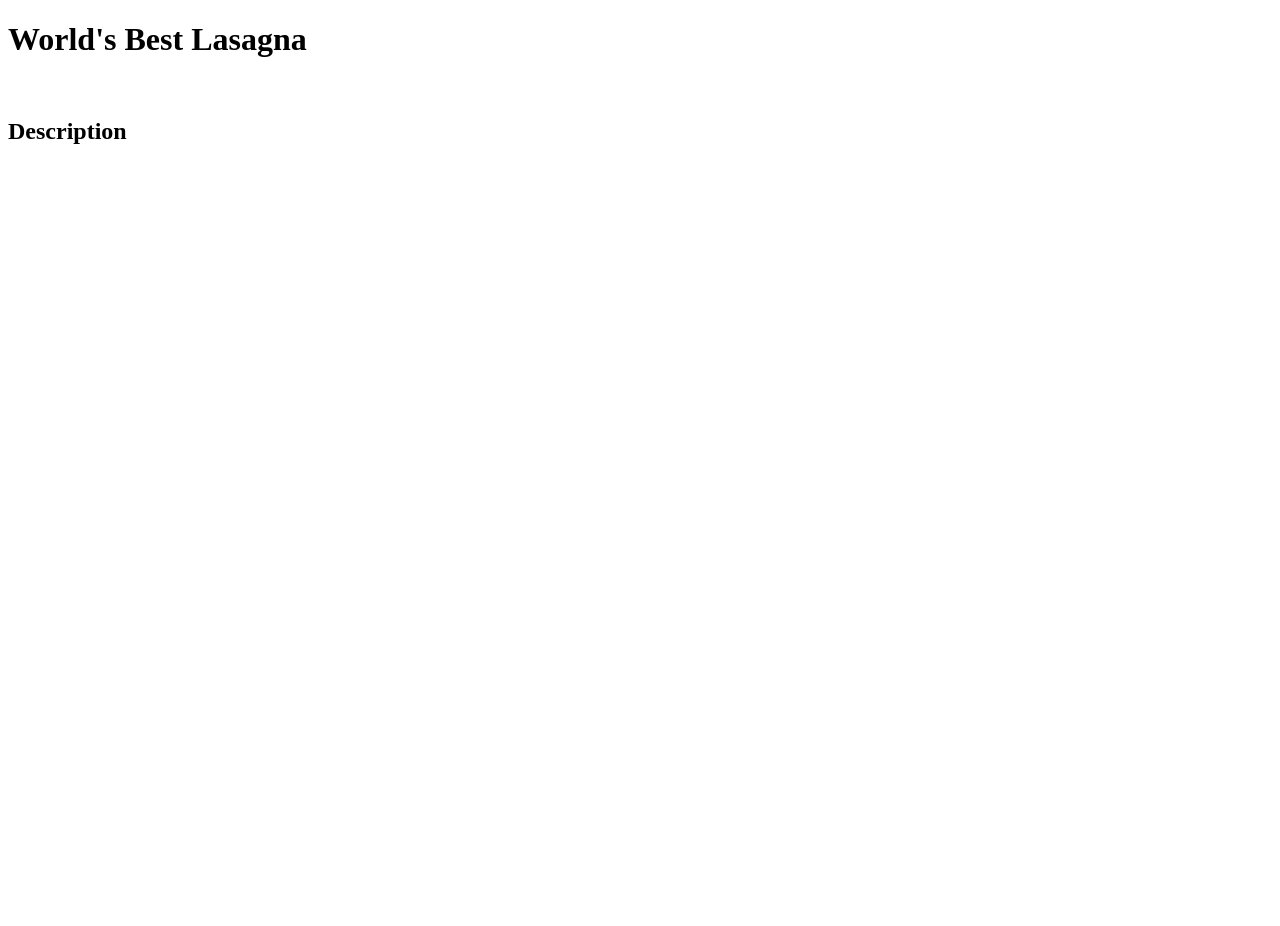
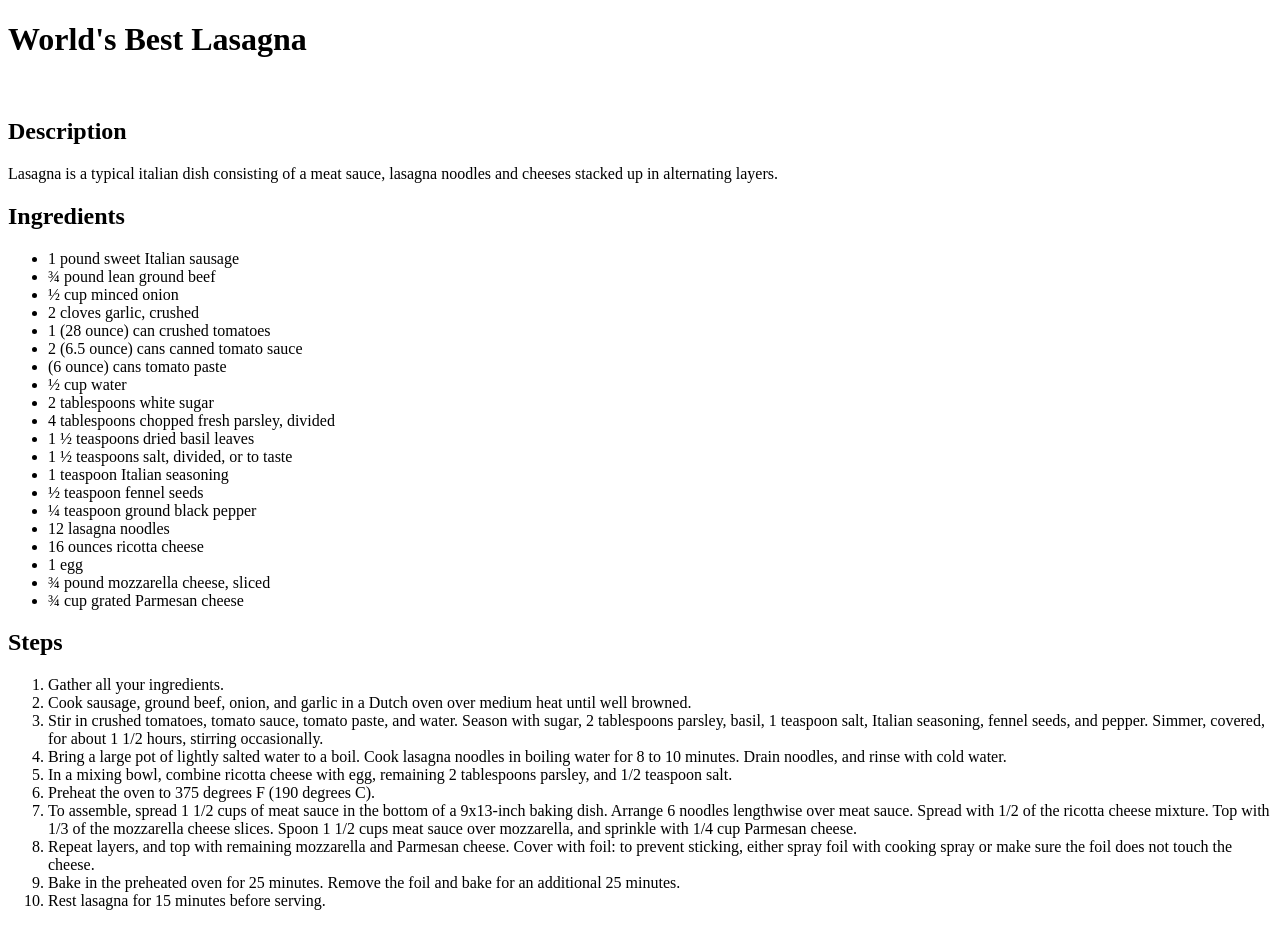
Before and after one commit to FeCavalcante09/odin-recipes, a plain HTML site: page recipes/lasagna.html in a window 1280 px wide. Before the commit the page ends 800 px from the top, so only its background shows below. Drawn offline with Linux system fonts and the light colour scheme.

Commit message:
Fix: Place Recipe Ingredients and Steps in page

```diff
--- a/recipes/lasagna.html
+++ b/recipes/lasagna.html
@@ -10,6 +10,59 @@
     <h1>World's Best Lasagna</h1>
     <img href="images/worlds-best-lasagna.webp">
     <h2>Description</h2>
-    <p></p>
+    <p>Lasagna is a typical italian dish consisting of a meat sauce, lasagna noodles and cheeses stacked up in alternating layers.</p>
+    <h2>Ingredients</h2>
+    <ul>
+        <li>1 pound sweet Italian sausage</li>
+        <li>¾ pound lean ground beef</li>
+        <li>½ cup minced onion</li>
+        <li>2 cloves garlic, crushed</li>
+        <li>1 (28 ounce) can crushed tomatoes</li>
+        <li>2 (6.5 ounce) cans canned tomato sauce</li>
+        <li>(6 ounce) cans tomato paste</li>
+        <li>½ cup water</li>
+        <li>2 tablespoons white sugar</li>
+        <li>4 tablespoons chopped fresh parsley, divided</li>
+        <li>1 ½ teaspoons dried basil leaves</li>
+        <li>1 ½ teaspoons salt, divided, or to taste</li>
+        <li>1 teaspoon Italian seasoning</li>
+        <li>½ teaspoon fennel seeds</li>
+        <li>¼ teaspoon ground black pepper</li>
+        <li>12 lasagna noodles</li>
+        <li>16 ounces ricotta cheese</li>
+        <li>1 egg</li>
+        <li>¾ pound mozzarella cheese, sliced</li>
+        <li>¾ cup grated Parmesan cheese</li>
+    </ul>
+    <h2>Steps</h2>
+    <ol>
+        <li>Gather all your ingredients.</li>
+        <li>Cook sausage, ground beef, onion, and garlic in a Dutch oven over medium heat until well browned.</li>
+        <li>
+            Stir in crushed tomatoes, tomato sauce, tomato paste, and water. Season with sugar, 2 tablespoons parsley, basil,
+            1 teaspoon salt, Italian seasoning, fennel seeds, and pepper. Simmer, covered, for about 1 1/2 hours, stirring
+            occasionally.
+        </li>
+        <li>
+            Bring a large pot of lightly salted water to a boil. Cook lasagna noodles in boiling water for 8 to 10 minutes.
+            Drain noodles, and rinse with cold water.
+        </li>
+        <li>In a mixing bowl, combine ricotta cheese with egg, remaining 2 tablespoons parsley, and 1/2 teaspoon salt.</li>
+        <li>Preheat the oven to 375 degrees F (190 degrees C).</li>
+        <li>
+            To assemble, spread 1 1/2 cups of meat sauce in the bottom of a 9x13-inch baking dish. Arrange 6 noodles
+            lengthwise over meat sauce. Spread with 1/2 of the ricotta cheese mixture. Top with 1/3 of the mozzarella
+            cheese slices. Spoon 1 1/2 cups meat sauce over mozzarella, and sprinkle with 1/4 cup Parmesan cheese.
+        </li>
+        <li>
+            Repeat layers, and top with remaining mozzarella and Parmesan cheese. Cover with foil: to prevent sticking,
+            either spray foil with cooking spray or make sure the foil does not touch the cheese.
+        </li>
+        <li>Bake in the preheated oven for 25 minutes. Remove the foil and bake for an additional 25 minutes.</li>
+        <li>Rest lasagna for 15 minutes before serving.</li>
+    </ol>
+
+
+
 </body>
 </html>
```
